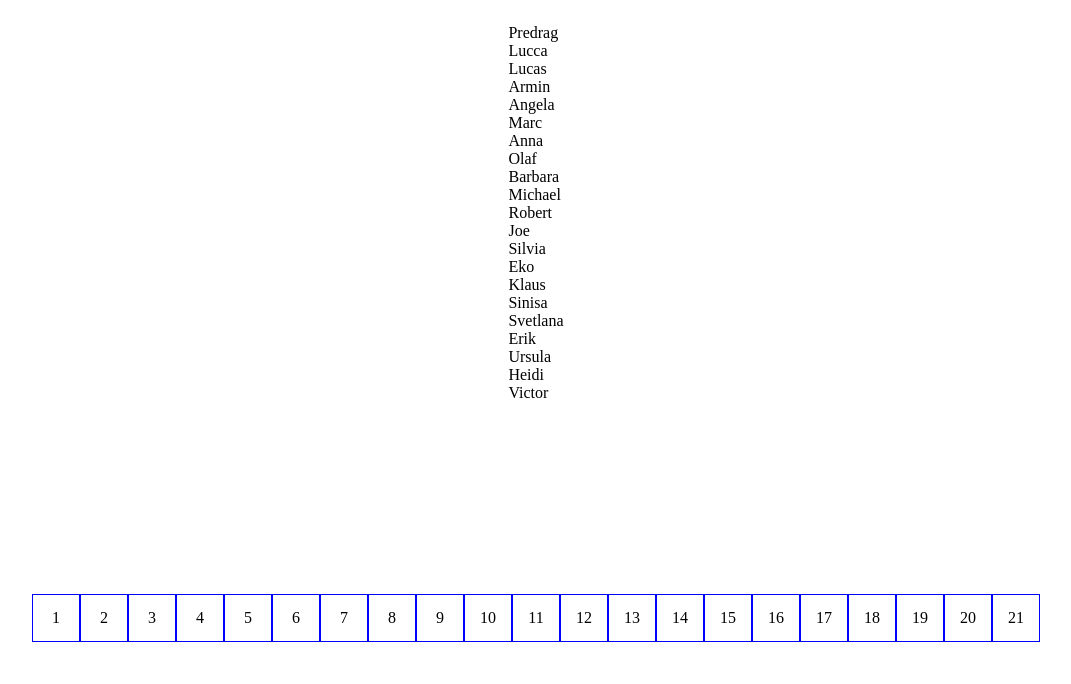
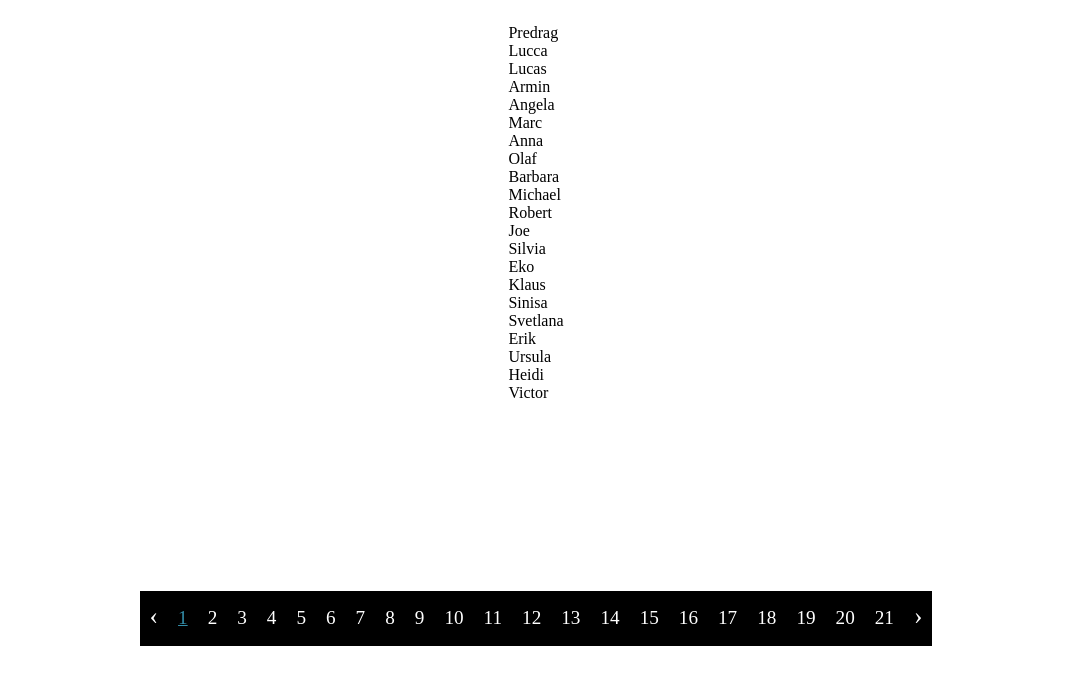
Before and after one commit to Predrag09/pagination-test, an Angular app: page / in a window 1280 px wide. Shown: the top 684 px of the page, without its empty margins (124-1195 px from the left). Built offline with nearby package versions, Linux system fonts and the light colour scheme.

Commit message:
Enable selecting the page and add active css class

```diff
--- a/src/app/pagination/components/pagination/pagination.component.html
+++ b/src/app/pagination/components/pagination/pagination.component.html
@@ -1,7 +1,20 @@
 <div class="pagination-container">
     <ul>
-        <li *ngFor="let item of list; let i=index">
-            {{ i+ 1}}
+        <li class="carret">
+            <span>
+                &#x2039;
+            </span>
+        </li>
+        <li *ngFor="let item of list; let i = index"
+            (click)="selectPage(i + 1)">
+            <span [ngClass]="{'active': i + 1 === currentPage}">
+                {{ i+ 1}}
+            </span>
+        </li>
+        <li class="carret">
+            <span>
+                &#x203A;
+            </span>
         </li>
     </ul>
 </div>
--- a/src/app/pagination/components/pagination/pagination.component.scss
+++ b/src/app/pagination/components/pagination/pagination.component.scss
@@ -12,12 +12,24 @@
 ul {
     list-style: none;
     display: flex;
+}
 
-    li {
-        @include center-content();
-        height: 2rem;
-        width: 2rem;
-        padding: 7px;
-        border: 1px solid blue;
+li {
+    @include center-content();
+    cursor: pointer;
+    font-size: 1.5vw;
+    padding: 10px;
+    color: white;
+    background-color: black;
+
+    &.carret {
+        padding-bottom: 15px;
+        font-size: 2vw;
+        width: 100% !important;
     }
 }
+
+.active {
+    text-decoration: underline;
+    color: rgb(51, 141, 168);
+}
--- a/src/app/pagination/components/pagination/pagination.component.ts
+++ b/src/app/pagination/components/pagination/pagination.component.ts
@@ -16,8 +16,15 @@ export class PaginationComponent implements OnInit {
 
   @Output() onSelectPage = new EventEmitter<number>();
 
+  currentPage = 1;
   readonly itemsPerPage = 2;
+  readonly maxPageSize = 10;
 
   ngOnInit(): void {
   }
+
+  selectPage(pageNumber: number): void {
+    this.currentPage = pageNumber;
+    this.onSelectPage.emit(pageNumber);
+  }
 }
```
